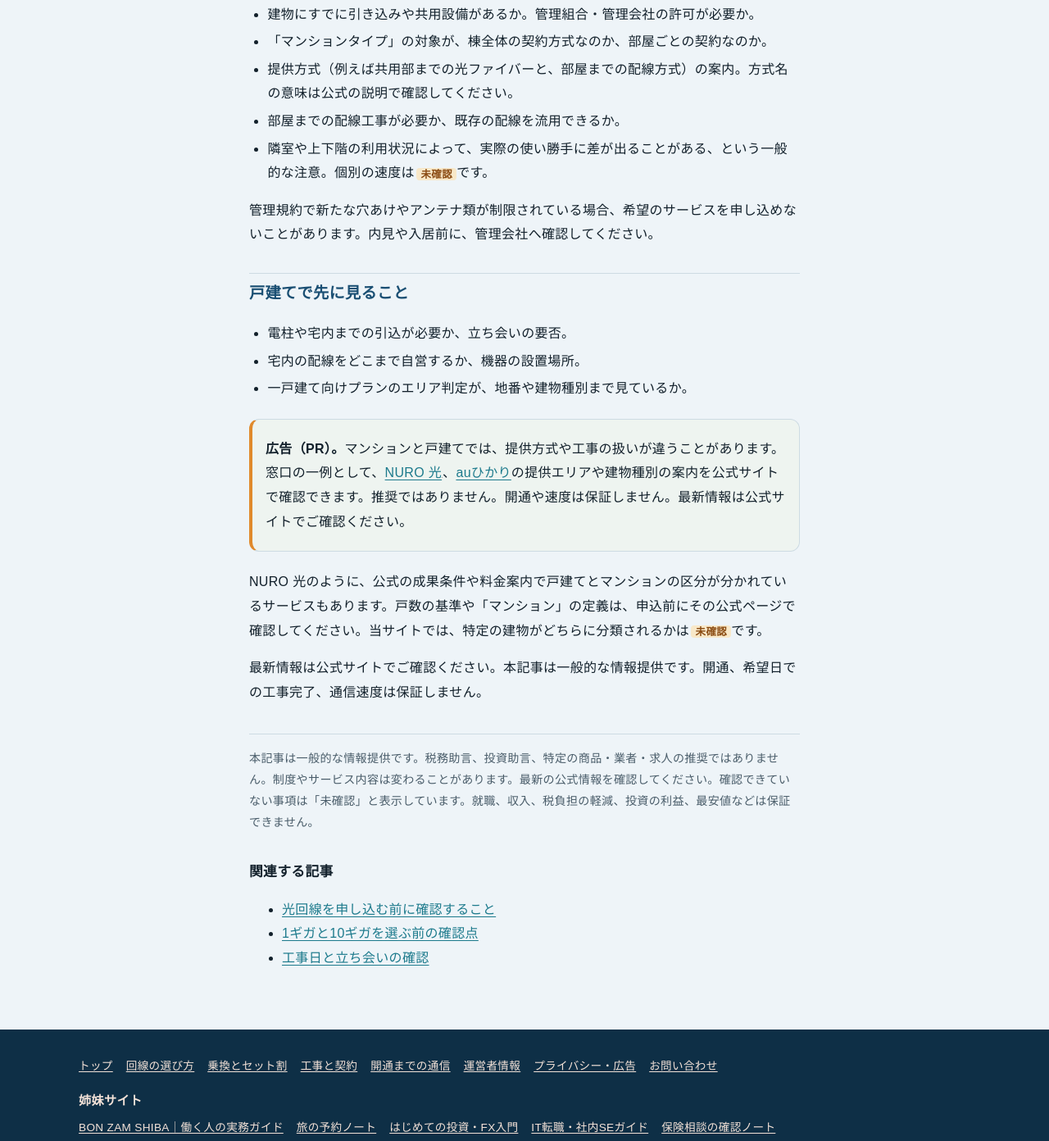
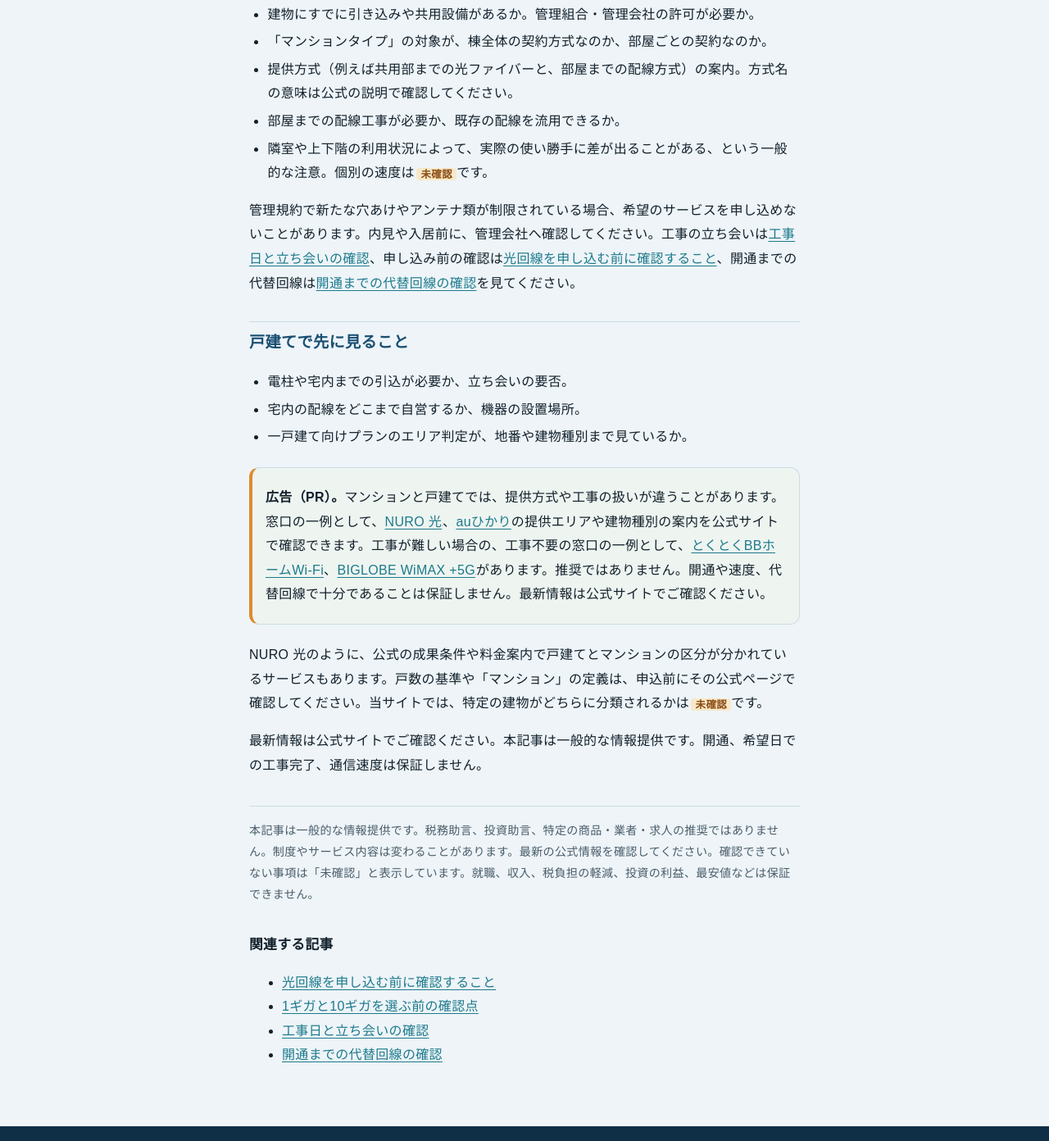
Before and after one commit to ats-business-hub/hikari-kaisen-guide, a plain HTML site: page articles/mansion-kodate-kakunin/index.html in a window 1280 px wide. Shown: the part 614-2006 px from the top of the page at 82% size. Drawn offline with Linux system fonts and the light colour scheme.

Commit message:
マンション・速度・スマホセット割の記事に内部リンクを追加し、工事が難しい場合のホームWi-FiとWiMAXの案内を足す

```diff
--- a/articles/mansion-kodate-kakunin/index.html
+++ b/articles/mansion-kodate-kakunin/index.html
@@ -61,7 +61,7 @@
 <li>部屋までの配線工事が必要か、既存の配線を流用できるか。</li>
 <li>隣室や上下階の利用状況によって、実際の使い勝手に差が出ることがある、という一般的な注意。個別の速度は<span class="unverified">未確認</span>です。</li>
 </ul>
-<p>管理規約で新たな穴あけやアンテナ類が制限されている場合、希望のサービスを申し込めないことがあります。内見や入居前に、管理会社へ確認してください。</p>
+<p>管理規約で新たな穴あけやアンテナ類が制限されている場合、希望のサービスを申し込めないことがあります。内見や入居前に、管理会社へ確認してください。工事の立ち会いは<a href="../../articles/kojibi-tachiai/">工事日と立ち会いの確認</a>、申し込み前の確認は<a href="../../articles/hikari-moshikomi-mae/">光回線を申し込む前に確認すること</a>、開通までの代替回線は<a href="../../articles/kaitsu-made-daitai/">開通までの代替回線の確認</a>を見てください。</p>
 <h2>戸建てで先に見ること</h2>
 <ul>
 <li>電柱や宅内までの引込が必要か、立ち会いの要否。</li>
@@ -71,14 +71,14 @@
 <aside class="aff-placeholder">
 <!-- AFF:A8:NURO 光 -->
 <!-- AFF:A8:auひかり -->
-<p><strong>広告（PR）。</strong>マンションと戸建てでは、提供方式や工事の扱いが違うことがあります。窓口の一例として、<a href="https://px.a8.net/svt/ejp?a8mat=4BGO4N+78S156+2VMU+63WO2" target="_blank" rel="sponsored nofollow noopener noreferrer">NURO 光</a><img src="https://www13.a8.net/0.gif?a8mat=4BGO4N+78S156+2VMU+63WO2" width="1" height="1" border="0" alt="">、<a href="https://px.a8.net/svt/ejp?a8mat=4BGO4N+6V328A+42Y0+5YRHE" target="_blank" rel="sponsored nofollow noopener noreferrer">auひかり</a>の提供エリアや建物種別の案内を公式サイトで確認できます。推奨ではありません。開通や速度は保証しません。最新情報は公式サイトでご確認ください。</p>
+<p><strong>広告（PR）。</strong>マンションと戸建てでは、提供方式や工事の扱いが違うことがあります。窓口の一例として、<a href="https://px.a8.net/svt/ejp?a8mat=4BGO4N+78S156+2VMU+63WO2" target="_blank" rel="sponsored nofollow noopener noreferrer">NURO 光</a><img src="https://www13.a8.net/0.gif?a8mat=4BGO4N+78S156+2VMU+63WO2" width="1" height="1" border="0" alt="">、<a href="https://px.a8.net/svt/ejp?a8mat=4BGO4N+6V328A+42Y0+5YRHE" target="_blank" rel="sponsored nofollow noopener noreferrer">auひかり</a>の提供エリアや建物種別の案内を公式サイトで確認できます。工事が難しい場合の、工事不要の窓口の一例として、<a href="https://px.a8.net/svt/ejp?a8mat=4BGO4N+3ORU2Y+50+7LVTPE" target="_blank" rel="sponsored nofollow noopener noreferrer">とくとくBBホームWi-Fi</a>、<a href="https://px.a8.net/svt/ejp?a8mat=4BGO4N+7K39MY+B4+2BCWEQ" target="_blank" rel="sponsored nofollow noopener noreferrer">BIGLOBE WiMAX +5G</a><img src="https://www12.a8.net/0.gif?a8mat=4BGO4N+7K39MY+B4+2BCWEQ" width="1" height="1" border="0" alt="">があります。推奨ではありません。開通や速度、代替回線で十分であることは保証しません。最新情報は公式サイトでご確認ください。</p>
 </aside>
 
 <p>NURO 光のように、公式の成果条件や料金案内で戸建てとマンションの区分が分かれているサービスもあります。戸数の基準や「マンション」の定義は、申込前にその公式ページで確認してください。当サイトでは、特定の建物がどちらに分類されるかは<span class="unverified">未確認</span>です。</p>
 <p>最新情報は公式サイトでご確認ください。本記事は一般的な情報提供です。開通、希望日での工事完了、通信速度は保証しません。</p>
         </div>
         <p class="article-endnote">本記事は一般的な情報提供です。税務助言、投資助言、特定の商品・業者・求人の推奨ではありません。制度やサービス内容は変わることがあります。最新の公式情報を確認してください。確認できていない事項は「未確認」と表示しています。就職、収入、税負担の軽減、投資の利益、最安値などは保証できません。</p>
-        <section class="related"><h2>関連する記事</h2><ul><li><a href="../../articles/hikari-moshikomi-mae/">光回線を申し込む前に確認すること</a></li><li><a href="../../articles/one-giga-ten-giga/">1ギガと10ギガを選ぶ前の確認点</a></li><li><a href="../../articles/kojibi-tachiai/">工事日と立ち会いの確認</a></li></ul></section>
+        <section class="related"><h2>関連する記事</h2><ul><li><a href="../../articles/hikari-moshikomi-mae/">光回線を申し込む前に確認すること</a></li><li><a href="../../articles/one-giga-ten-giga/">1ギガと10ギガを選ぶ前の確認点</a></li><li><a href="../../articles/kojibi-tachiai/">工事日と立ち会いの確認</a></li><li><a href="../../articles/kaitsu-made-daitai/">開通までの代替回線の確認</a></li></ul></section>
       </div>
     </article>
   </main>
```
Also changed, not shown: articles/one-giga-ten-giga/index.html (+1 -1 lines), articles/sumaho-setto-wari/index.html (+2 -1 lines).
